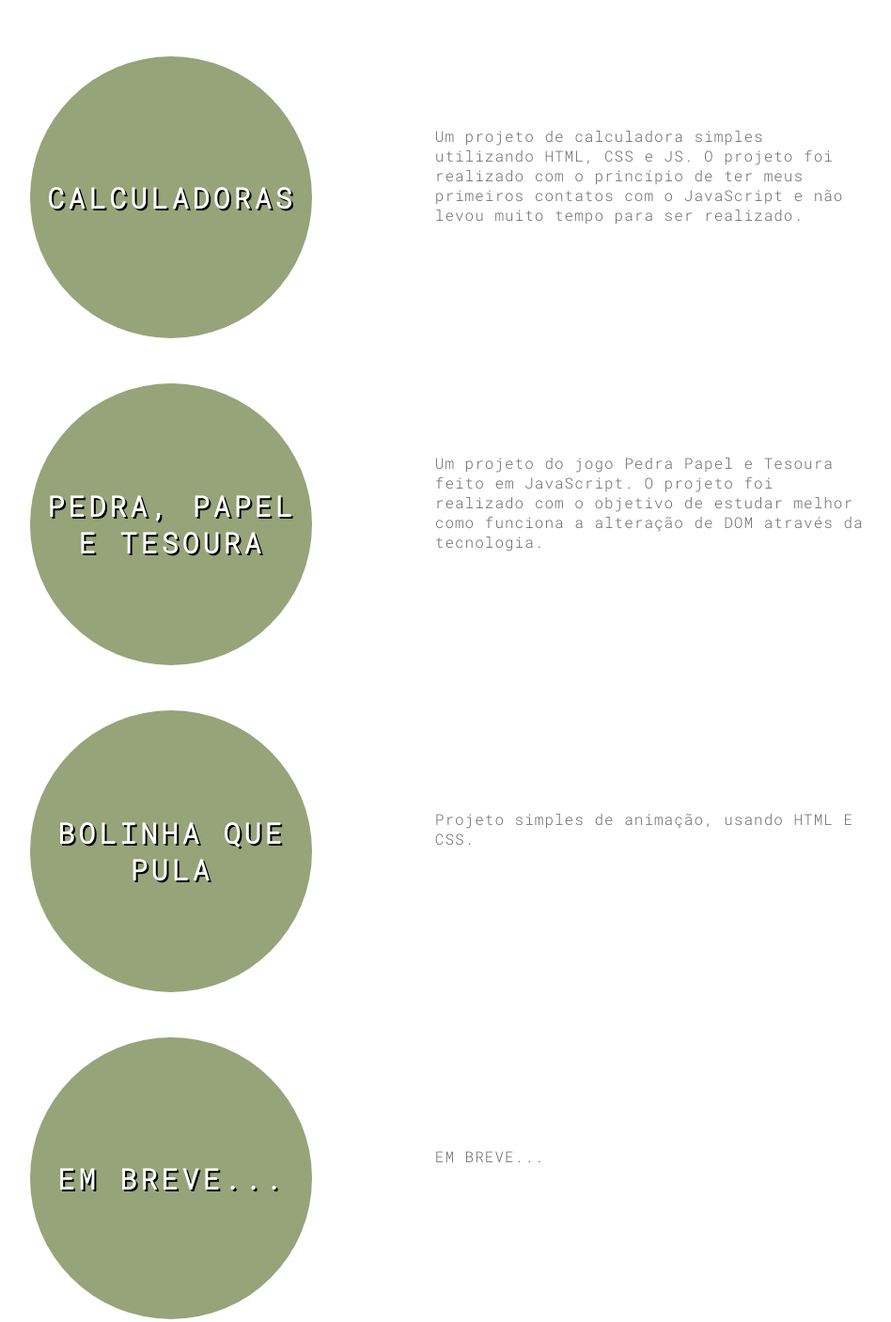
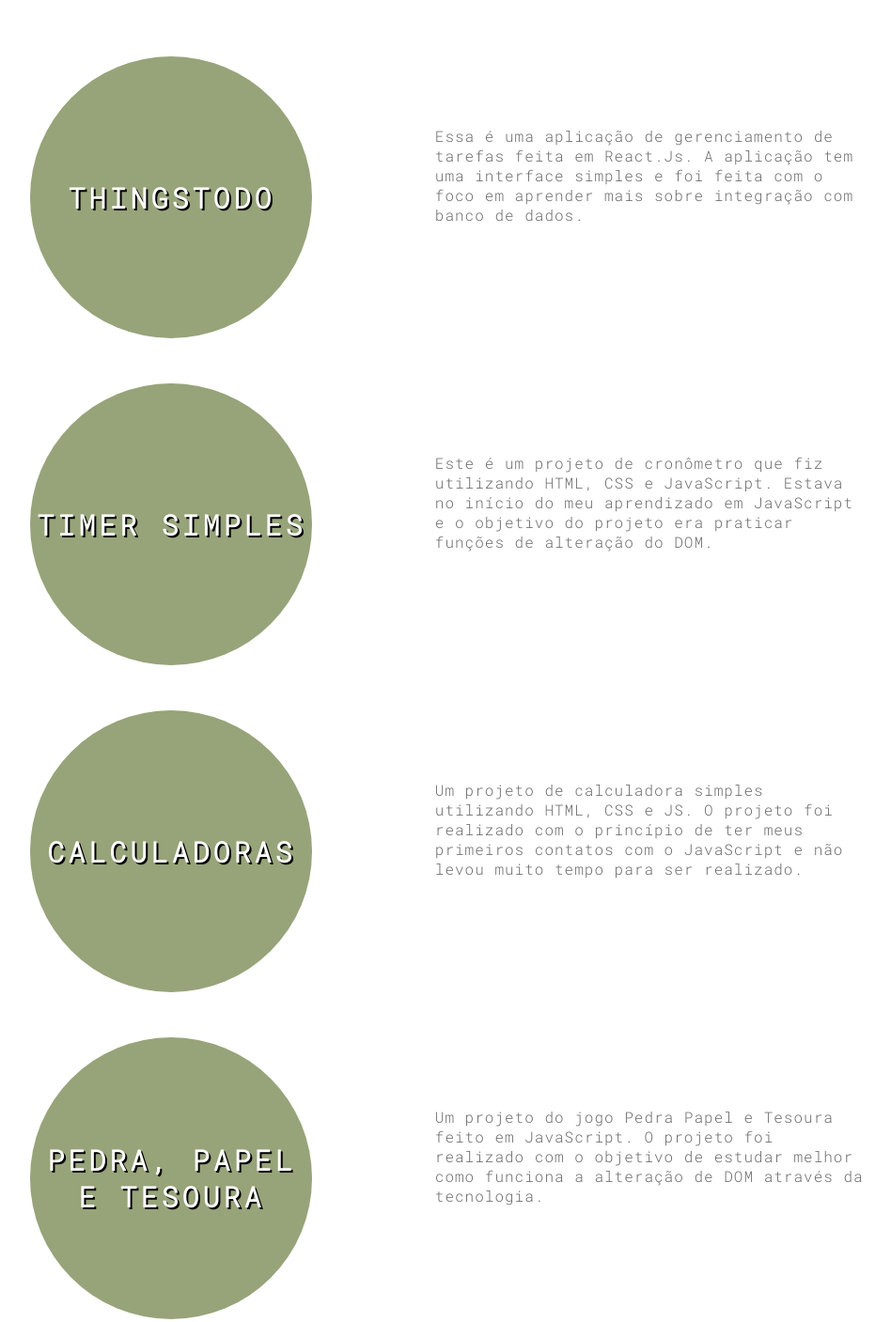
Before and after one commit to SouzaMatheusH/MatheusSouza_Portifolio, a plain HTML site: page index.html in a window 1280 px wide. Shown: the part 1700-3107 px from the top of the page at 94% size, without its empty margins (98-1046 px from the left). Drawn offline with Linux system fonts and the light colour scheme.

Commit message:
Update index.html

```diff
--- a/index.html
+++ b/index.html
@@ -55,7 +55,37 @@
         </div>
 
         <!-- Projetos (5) -->
+
         <div class="projetos-container">
+
+            <div class="projeto">
+                <a target="_blank" href="https://things-to-do-pied.vercel.app">
+                    <span class="cartao4">
+                        <div class="caixa_cartoes">
+                            <h2>ThingsToDo</h2>
+                            <p>Clique para ver!</p>
+                        </div>
+                    </span>
+                </a>
+                <div class="descricao">
+                    Essa é uma aplicação de gerenciamento de tarefas feita em React.Js. A aplicação tem uma interface simples e foi feita com o foco em aprender mais sobre integração com banco de dados.
+                </div>
+            </div>
+
+            <div class="projeto">
+                <a target="_blank" href="https://cronometro-simples-orpin.vercel.app">
+                    <span class="cartao5">
+                        <div class="caixa_cartoes">
+                            <h2>Timer Simples</h2>
+                            <p>Clique para ver!</p>
+                        </div>
+                    </span>
+                </a>
+                <div class="descricao">
+                    Este é um projeto de cronômetro que fiz utilizando HTML, CSS e JavaScript. Estava no início do meu aprendizado em JavaScript e o objetivo do projeto era praticar funções de alteração do DOM.
+                </div>
+            </div>
+
             <div class="projeto">
                 <a target="_blank" href="https://calculadoras-simples.vercel.app/">
                     <span class="cartao">
@@ -98,34 +128,6 @@
                 </div>
             </div>
 
-            <div class="projeto">
-                <a target="_blank" href="">
-                    <span class="cartao4">
-                        <div class="caixa_cartoes">
-                            <h2>EM BREVE...</h2>
-                            <p>EM BREVE...</p>
-                        </div>
-                    </span>
-                </a>
-                <div class="descricao">
-                    EM BREVE...
-                </div>
-            </div>
-
-            <div class="projeto">
-                <a target="_blank" href="">
-                    <span class="cartao5">
-                        <div class="caixa_cartoes">
-                            <h2>EM BREVE...</h2>
-                            <p>EM BREVE...</p>
-                        </div>
-                    </span>
-                </a>
-                <div class="descricao">
-                    EM BREVE...
-                </div>
-            </div>
-
         </div>
     </main>
     <footer class="footer">
```
